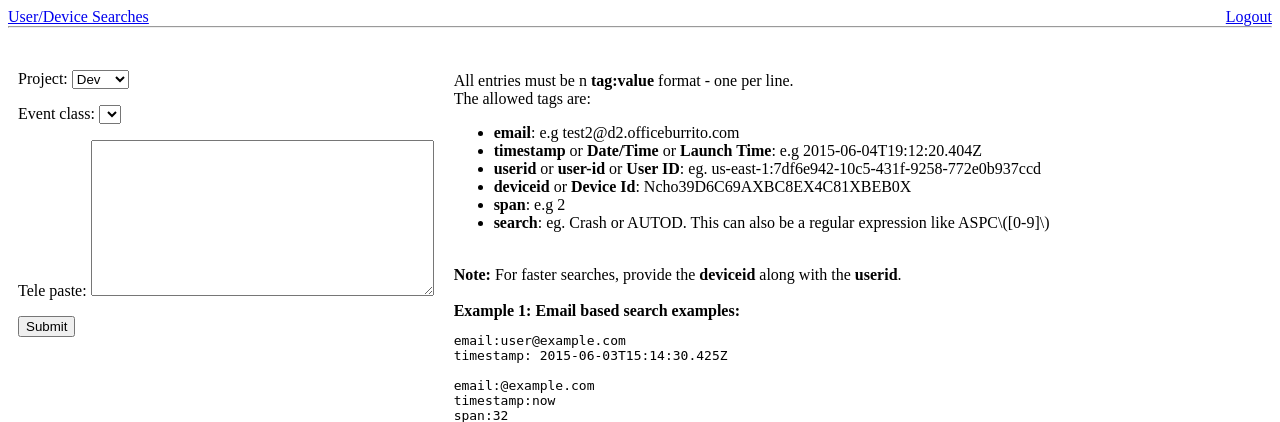
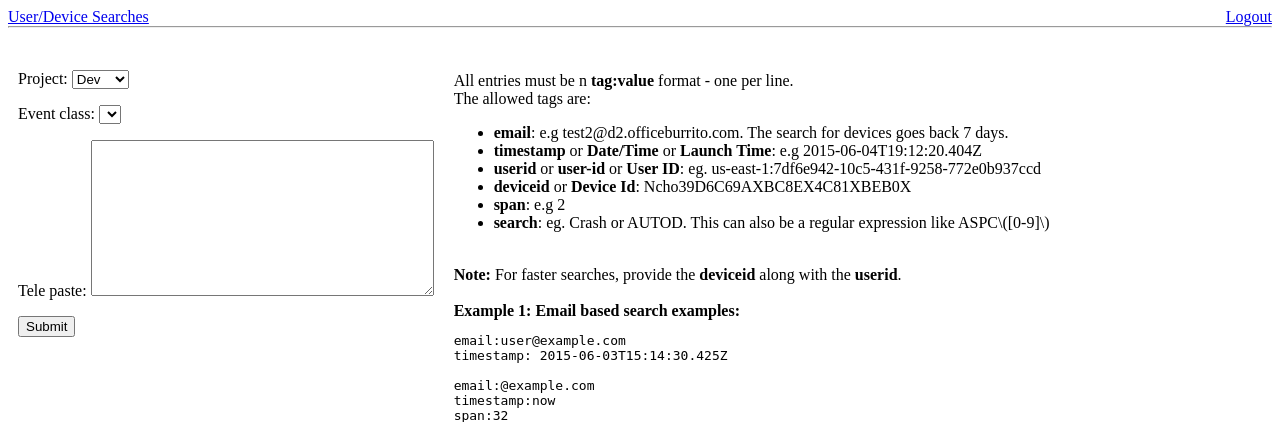
Before and after one commit to nachocove/Telemetry, a Django app: template T3Viewer/templates/home.html in a window 1280 px wide. Shown: the top 422 px of the page. Run offline with Django 3.2, Linux system fonts and the light colour scheme; the template is opened without the code that fills it: values that come from a table or form of the project are taken from there, others are empty; parts of the project's set-up code (start-up, migrations or seed data) failed here and were passed over.

Commit message:
added comment

```diff
--- a/T3Viewer/templates/home.html
+++ b/T3Viewer/templates/home.html
@@ -12,7 +12,7 @@
 	<br/>
     The allowed tags are:
 	<ul>
-    <li><b>email</b>: e.g test2@d2.officeburrito.com</li>
+    <li><b>email</b>: e.g test2@d2.officeburrito.com. The search for devices goes back 7 days.</li>
     <li><b>timestamp</b> or <b>Date/Time</b> or <b>Launch Time</b>: e.g 2015-06-04T19:12:20.404Z</li>
     <li><b>userid</b> or <b>user-id</b> or <b>User ID</b>: eg. us-east-1:7df6e942-10c5-431f-9258-772e0b937ccd</li>
     <li><b>deviceid</b> or <b>Device Id</b>: Ncho39D6C69AXBC8EX4C81XBEB0X</li>
```
